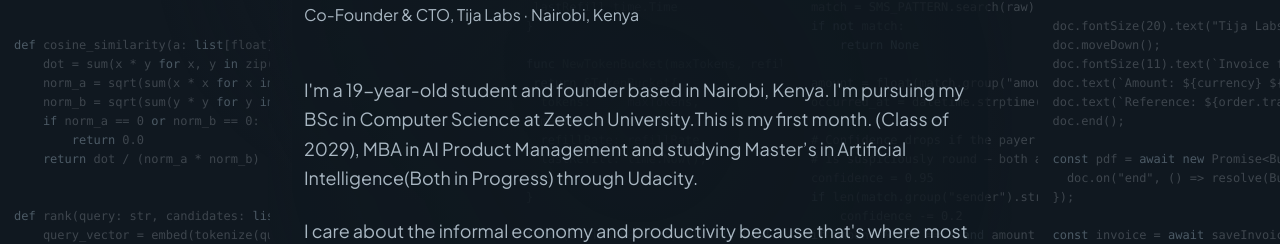
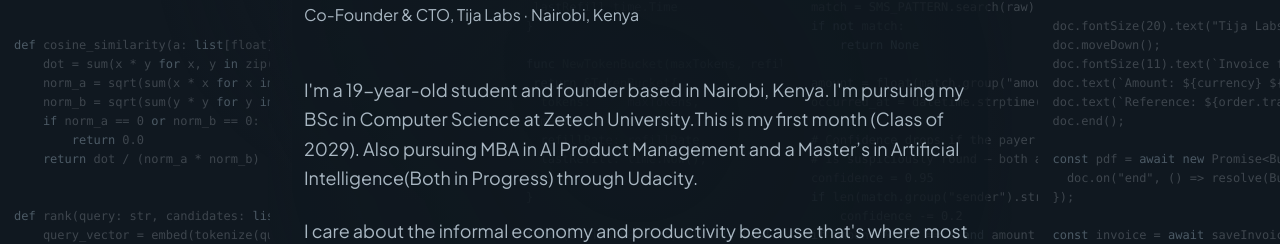
Before and after one commit to ndukobruce-bot/Bruce-Nduko-Website, a Next.js app: page /about in a window 1280 px wide. Shown: the part 390-634 px from the top of the page. Built offline with nearby package versions, Linux system fonts and the light colour scheme; no server answers.

Commit message:
Update i18n.ts

```diff
--- a/src/content/i18n.ts
+++ b/src/content/i18n.ts
@@ -102,7 +102,7 @@ export const i18n = {
     // Education tokens and {tijaName}/{role} are substituted from profile/tija data —
     // never invented, always the same facts as the English version.
     paragraph1: {
-      en: "I'm a 19-year-old student and founder based in Nairobi, Kenya. I'm pursuing my BSc in Computer Science at Zetech University.This is my first month. (Class of 2029), MBA in AI Product Management and studying Master’s in Artificial Intelligence(Both in Progress) through Udacity. ",
+      en: "I'm a 19-year-old student and founder based in Nairobi, Kenya. I'm pursuing my BSc in Computer Science at Zetech University.This is my first month (Class of 2029). Also pursuing MBA in AI Product Management and a Master’s in Artificial Intelligence(Both in Progress) through Udacity.",
       sw: "Mimi ni mwanafunzi na mjasiriamali mwenye umri wa miaka {age}, ninayeishi {location}. Ninasoma {credential} katika {institution} ({detail}), ninafuatilia {credential2} ({detail2}), na ninasomea {credential3} kupitia {institution3} ({detail3}).",
     } as Pair,
     paragraph2: {
```
